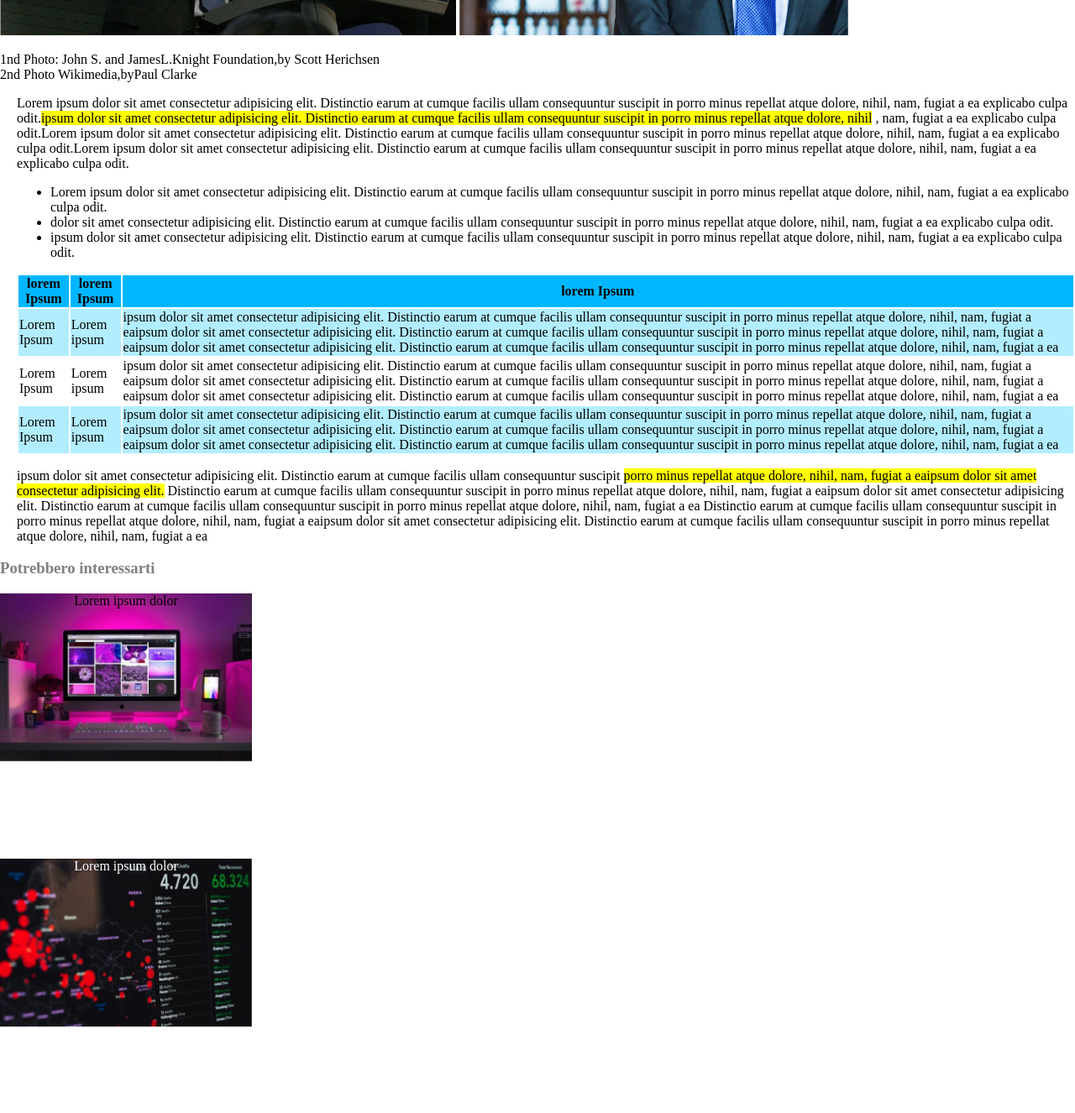
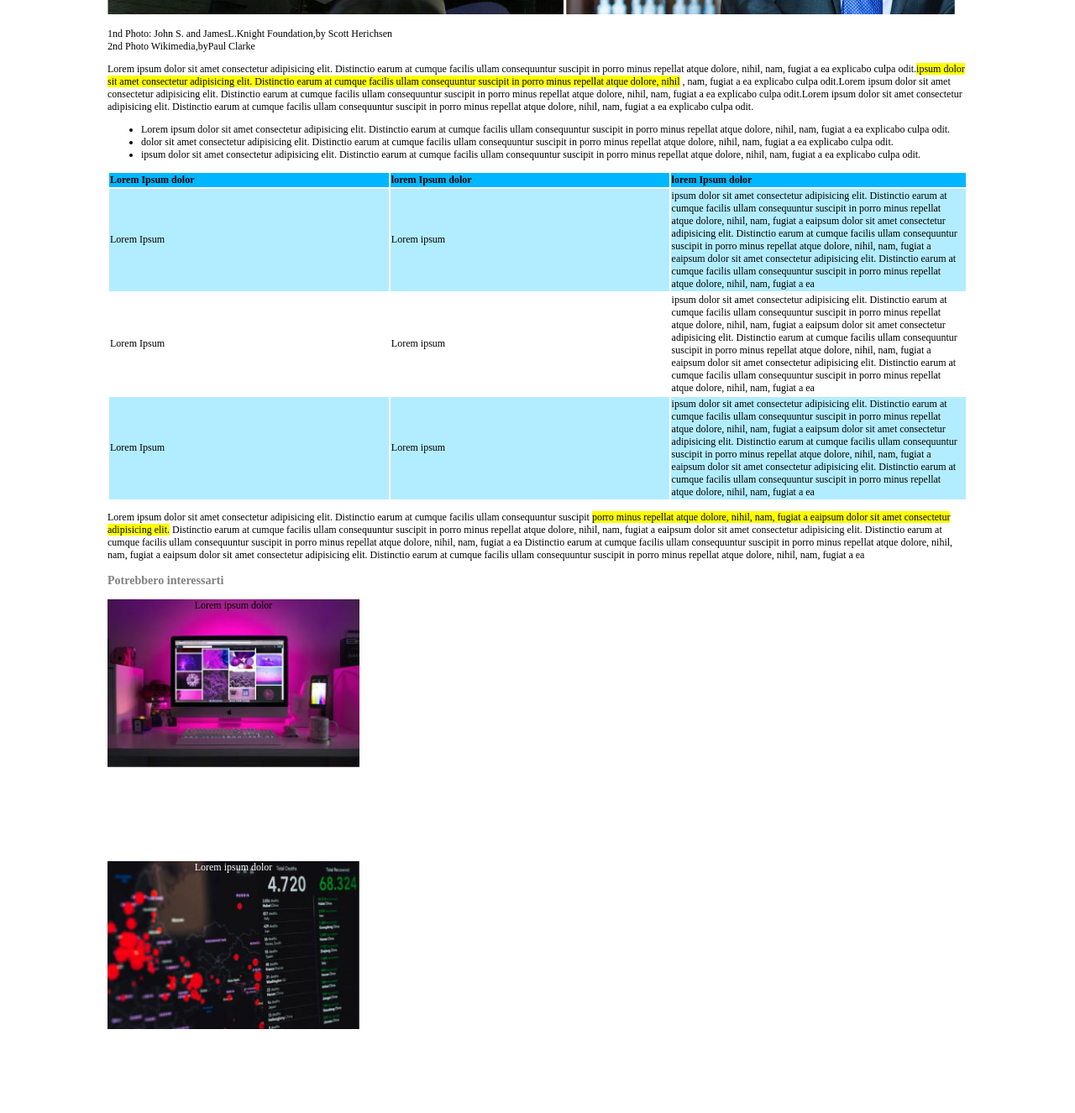
Before and after one commit to GioCri01/html-css-booleaner, a plain HTML site: page index.html in a window 1280 px wide. Shown: the part 638-1964 px from the top of the page at 84% size. Drawn offline with Linux system fonts and the light colour scheme.

Commit message:
Fix Tabella + Aggiunta Bonus

```diff
--- a/css/style.css
+++ b/css/style.css
@@ -3,6 +3,7 @@ body{
   margin: 0;
   box-sizing: border-box;
   font-family: 'Times New Roman', Times, serif;
+  font-size: 12px;
 }
 
 
@@ -12,14 +13,17 @@ body{
 
 header{
 
-  height: 100px;
+
   background-image: url(../img/pattern.png);
   background-size: contain;
   background-color: rgb(0, 132, 255);
 }
 
 .logo{
-  width: 200px;
+  width: 10%;
+  margin: 0 0;
+
+
   padding-top: 50px;
   padding-left: 20px;
 
@@ -36,6 +40,10 @@ h1{
 
 
 /*MAIN*/
+main{
+  width: 80%;
+  margin: 0 auto;
+}
 
 /*Titolo articolo*/
 
@@ -53,9 +61,7 @@ h1{
 
 
 /*PARAGRAFO+LISTA*/
-.main-p{
-  padding-left: 20px;
-}
+
 
 .main-p span{ background-color: yellow;
 font-family: 'Times New Roman', Times, serif;}
@@ -64,8 +70,13 @@ font-family: 'Times New Roman', Times, serif;}
 /*TABELLA*/
 
 
+
 thead th{
   background-color: rgb(0, 183, 255);
+  text-align: left;
+  width: 800px;
+
+
 
 }
 
@@ -75,6 +86,10 @@ background-color: rgb(0, 195, 255,.3);}
 
 
 /*FOOTER*/
+footer{
+  width: 80%;
+  margin: 0 auto;
+}
 footer h3{
   color: gray;
 }
--- a/index.html
+++ b/index.html
@@ -47,28 +47,29 @@
                  <table>
                    <thead>
                      <tr >
-                       <th >lorem Ipsum</th>
-                       <th >lorem Ipsum</th>
-                       <th >lorem Ipsum</th>
+                       <th > Lorem Ipsum dolor</th>
+                       <th >lorem Ipsum dolor</th>
+                       <th  >lorem Ipsum dolor</th>
                      </tr>
                     </thead>
 
                         <tbody>
                           <tr class="sez-1">
-                                <td>Lorem Ipsum</td>
-                                <td>Lorem ipsum</td>
+                                <td >Lorem Ipsum</td>
+                                <td >Lorem ipsum</td>
                                 <td>ipsum dolor sit amet consectetur adipisicing elit. Distinctio earum at cumque facilis ullam consequuntur suscipit in porro minus repellat atque dolore, nihil, nam, fugiat a eaipsum dolor sit amet consectetur adipisicing elit. Distinctio earum at cumque facilis ullam consequuntur suscipit in porro minus repellat atque dolore, nihil, nam, fugiat a eaipsum dolor sit amet consectetur adipisicing elit. Distinctio earum at cumque facilis ullam consequuntur suscipit in porro minus repellat atque dolore, nihil, nam, fugiat a ea</td>
                           </tr>
                               <tr class="sez-2">
                                     <td>Lorem Ipsum</td>
-                                    <td>Lorem ipsum</td>
+                                    <td >Lorem ipsum</td>
                                     <td>ipsum dolor sit amet consectetur adipisicing elit. Distinctio earum at cumque facilis ullam consequuntur suscipit in porro minus repellat atque dolore, nihil, nam, fugiat a eaipsum dolor sit amet consectetur adipisicing elit. Distinctio earum at cumque facilis ullam consequuntur suscipit in porro minus repellat atque dolore, nihil, nam, fugiat a eaipsum dolor sit amet consectetur adipisicing elit. Distinctio earum at cumque facilis ullam consequuntur suscipit in porro minus repellat atque dolore, nihil, nam, fugiat a ea</td>
                               </tr>
-                                  <tr class="sez-3">
-                                        <td>Lorem Ipsum</td>
-                                        <td>Lorem ipsum</td>
-                                        <td>ipsum dolor sit amet consectetur adipisicing elit. Distinctio earum at cumque facilis ullam consequuntur suscipit in porro minus repellat atque dolore, nihil, nam, fugiat a eaipsum dolor sit amet consectetur adipisicing elit. Distinctio earum at cumque facilis ullam consequuntur suscipit in porro minus repellat atque dolore, nihil, nam, fugiat a eaipsum dolor sit amet consectetur adipisicing elit. Distinctio earum at cumque facilis ullam consequuntur suscipit in porro minus repellat atque dolore, nihil, nam, fugiat a ea</td>
-                                  </tr>
+                              <tr class="sez-3">
+                                <td >Lorem Ipsum</td>
+                                <td  >Lorem ipsum</td>
+                                <td>ipsum dolor sit amet consectetur adipisicing elit. Distinctio earum at cumque facilis ullam consequuntur suscipit in porro minus repellat atque dolore, nihil, nam, fugiat a eaipsum dolor sit amet consectetur adipisicing elit. Distinctio earum at cumque facilis ullam consequuntur suscipit in porro minus repellat atque dolore, nihil, nam, fugiat a eaipsum dolor sit amet consectetur adipisicing elit. Distinctio earum at cumque facilis ullam consequuntur suscipit in porro minus repellat atque dolore, nihil, nam, fugiat a ea</td>
+                          </tr>
+
                         </tbody>
 
                  </table>
@@ -76,7 +77,7 @@
 
                  <!--PARAGRAFO-2-->
 
-                 <p>ipsum dolor sit amet consectetur adipisicing elit. Distinctio earum at cumque facilis ullam consequuntur suscipit <span> porro minus repellat atque dolore, nihil, nam, fugiat a eaipsum dolor sit amet consectetur adipisicing elit.</span> Distinctio earum at cumque facilis ullam consequuntur suscipit in porro minus repellat atque dolore, nihil, nam, fugiat a eaipsum dolor sit amet consectetur adipisicing elit. Distinctio earum at cumque facilis ullam consequuntur suscipit in porro minus repellat atque dolore, nihil, nam, fugiat a ea Distinctio earum at cumque facilis ullam consequuntur suscipit in porro minus repellat atque dolore, nihil, nam, fugiat a eaipsum dolor sit amet consectetur adipisicing elit. Distinctio earum at cumque facilis ullam consequuntur suscipit in porro minus repellat atque dolore, nihil, nam, fugiat a ea</p>
+                 <p>Lorem ipsum dolor sit amet consectetur adipisicing elit. Distinctio earum at cumque facilis ullam consequuntur suscipit <span> porro minus repellat atque dolore, nihil, nam, fugiat a eaipsum dolor sit amet consectetur adipisicing elit.</span> Distinctio earum at cumque facilis ullam consequuntur suscipit in porro minus repellat atque dolore, nihil, nam, fugiat a eaipsum dolor sit amet consectetur adipisicing elit. Distinctio earum at cumque facilis ullam consequuntur suscipit in porro minus repellat atque dolore, nihil, nam, fugiat a ea Distinctio earum at cumque facilis ullam consequuntur suscipit in porro minus repellat atque dolore, nihil, nam, fugiat a eaipsum dolor sit amet consectetur adipisicing elit. Distinctio earum at cumque facilis ullam consequuntur suscipit in porro minus repellat atque dolore, nihil, nam, fugiat a ea</p>
 
 
 
```
